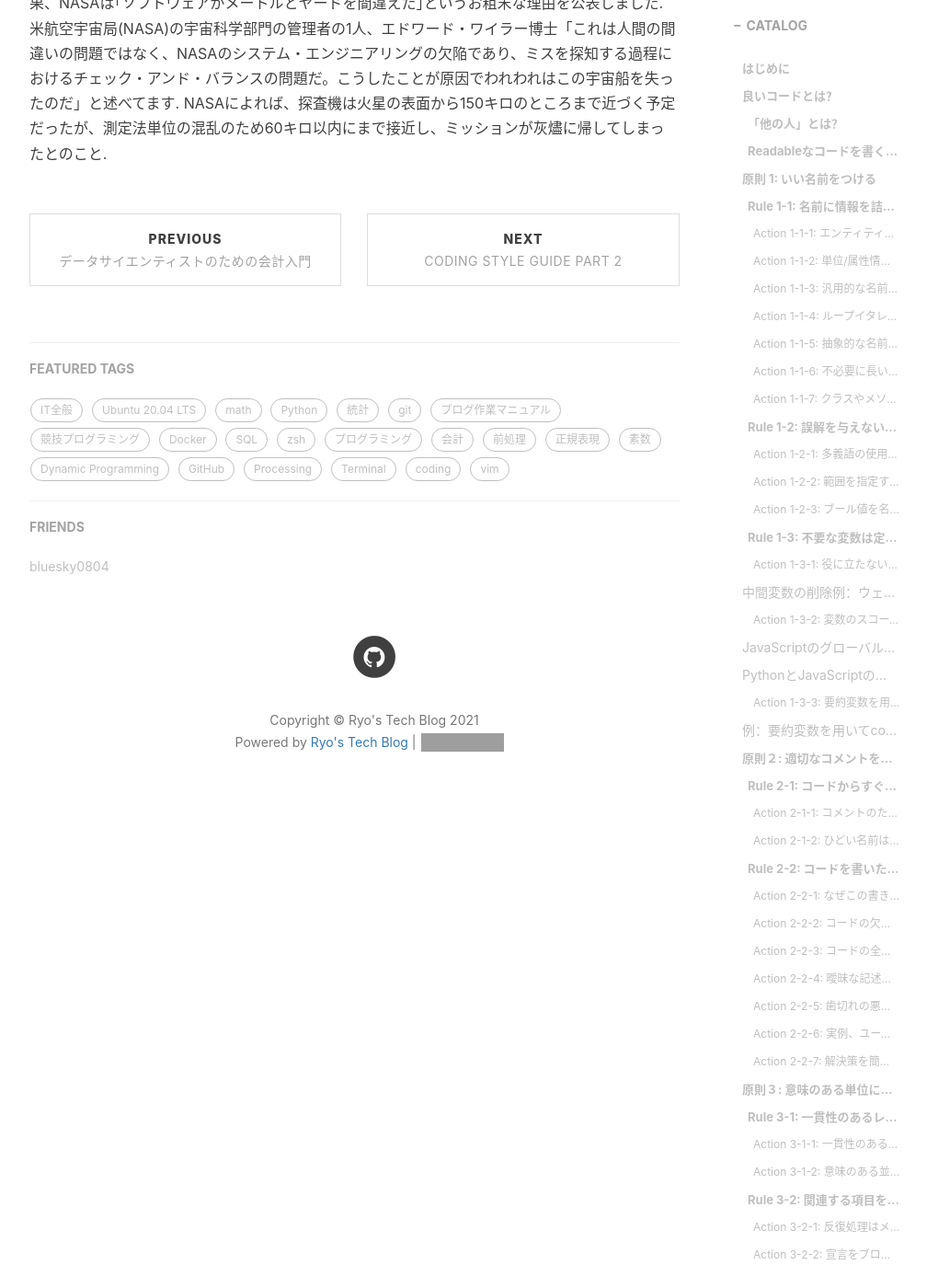
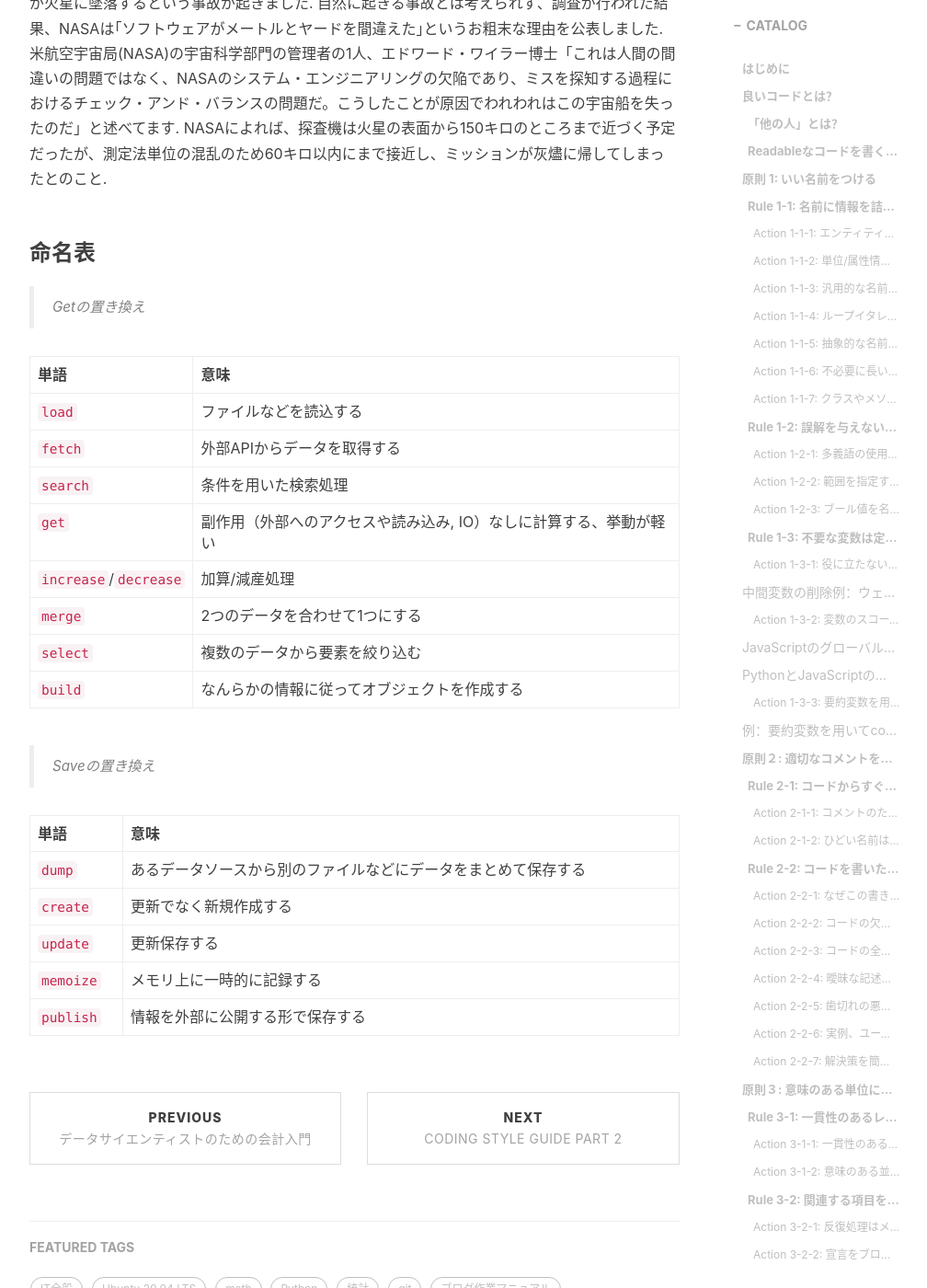
Before and after one commit to RyoNakagami/RyoNakagami.github.io, a Jekyll site: the page built from _posts/2021-05-02-Coding-Guide.md, in a window 1280 px wide and 1400 px high, scrolled down 51071 px. Shown: the whole window at 92% size, without its empty margins (233-1241 px from the left). Built offline with Jekyll 4.4.1, drawn with Linux system fonts in a browser that asks for light colours; nearby versions of some CDN libraries; comment, search, counter and statistics services are not loaded; grey boxes are pictures that could not be loaded.

Commit message:
FIX INDEX on 20210502

```diff
--- a/_posts/2021-05-02-Coding-Guide.md
+++ b/_posts/2021-05-02-Coding-Guide.md
@@ -98,6 +98,7 @@ tags:
       - [例：与えられた座標から最も近い場所を見つける](#%E4%BE%8B%E4%B8%8E%E3%81%88%E3%82%89%E3%82%8C%E3%81%9F%E5%BA%A7%E6%A8%99%E3%81%8B%E3%82%89%E6%9C%80%E3%82%82%E8%BF%91%E3%81%84%E5%A0%B4%E6%89%80%E3%82%92%E8%A6%8B%E3%81%A4%E3%81%91%E3%82%8B)
 - [Appendix](#appendix)
   - [火星探査機の失敗事故（1999年）](#%E7%81%AB%E6%98%9F%E6%8E%A2%E6%9F%BB%E6%A9%9F%E3%81%AE%E5%A4%B1%E6%95%97%E4%BA%8B%E6%95%851999%E5%B9%B4)
+  - [命名表](#%E5%91%BD%E5%90%8D%E8%A1%A8)
 
 <!-- END doctoc generated TOC please keep comment here to allow auto update -->
 
@@ -1867,3 +1868,28 @@ var spherical_distance = function(lat1, lng1, lat2, lng2){
 ### 火星探査機の失敗事故（1999年）
 
 1999年9月23日、約135億円の予算がかけられた火星探査機｢マーズ・クライメート・オービター｣が火星に墜落するという事故が起きました. 自然に起きる事故とは考えられず、調査が行われた結果、NASAは｢ソフトウェアがメートルとヤードを間違えた｣というお粗末な理由を公表しました. 米航空宇宙局(NASA)の宇宙科学部門の管理者の1人、エドワード・ワイラー博士「これは人間の間違いの問題ではなく、NASAのシステム・エンジニアリングの欠陥であり、ミスを探知する過程におけるチェック・アンド・バランスの問題だ。こうしたことが原因でわれわれはこの宇宙船を失ったのだ」と述べてます. NASAによれば、探査機は火星の表面から150キロのところまで近づく予定だったが、測定法単位の混乱のため60キロ以内にまで接近し、ミッションが灰燼に帰してしまったとのこと.
+
+### 命名表
+
+> Getの置き換え
+
+|単語|意味|
+|---|---|
+|`load`|ファイルなどを読込する|
+|`fetch`|外部APIからデータを取得する|
+|`search`|条件を用いた検索処理|
+|`get`|副作用（外部へのアクセスや読み込み, IO）なしに計算する、挙動が軽い|
+|`increase`/`decrease`|加算/減産処理|
+|`merge`|2つのデータを合わせて1つにする|
+|`select`|複数のデータから要素を絞り込む|
+|`build`|なんらかの情報に従ってオブジェクトを作成する|
+
+> Saveの置き換え
+
+|単語|意味|
+|---|---|
+|`dump`|あるデータソースから別のファイルなどにデータをまとめて保存する|
+|`create`|更新でなく新規作成する|
+|`update`|更新保存する|
+|`memoize`|メモリ上に一時的に記録する|
+|`publish`|情報を外部に公開する形で保存する|
```
